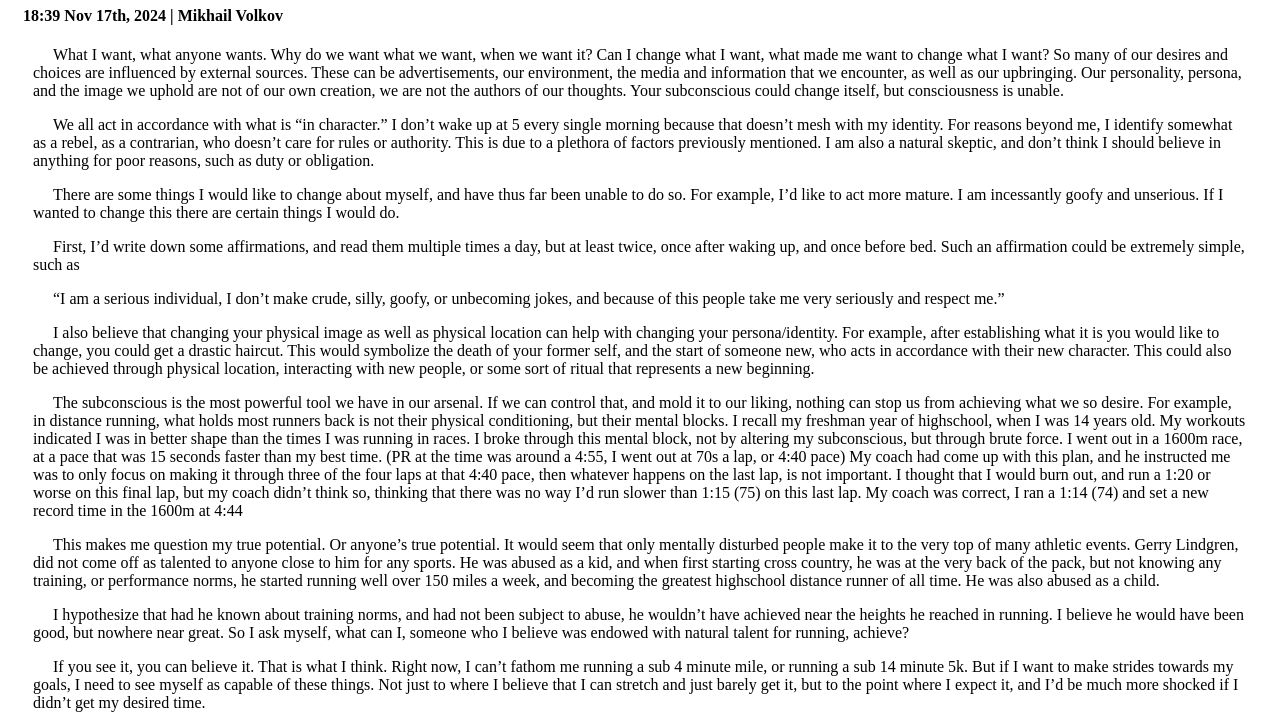
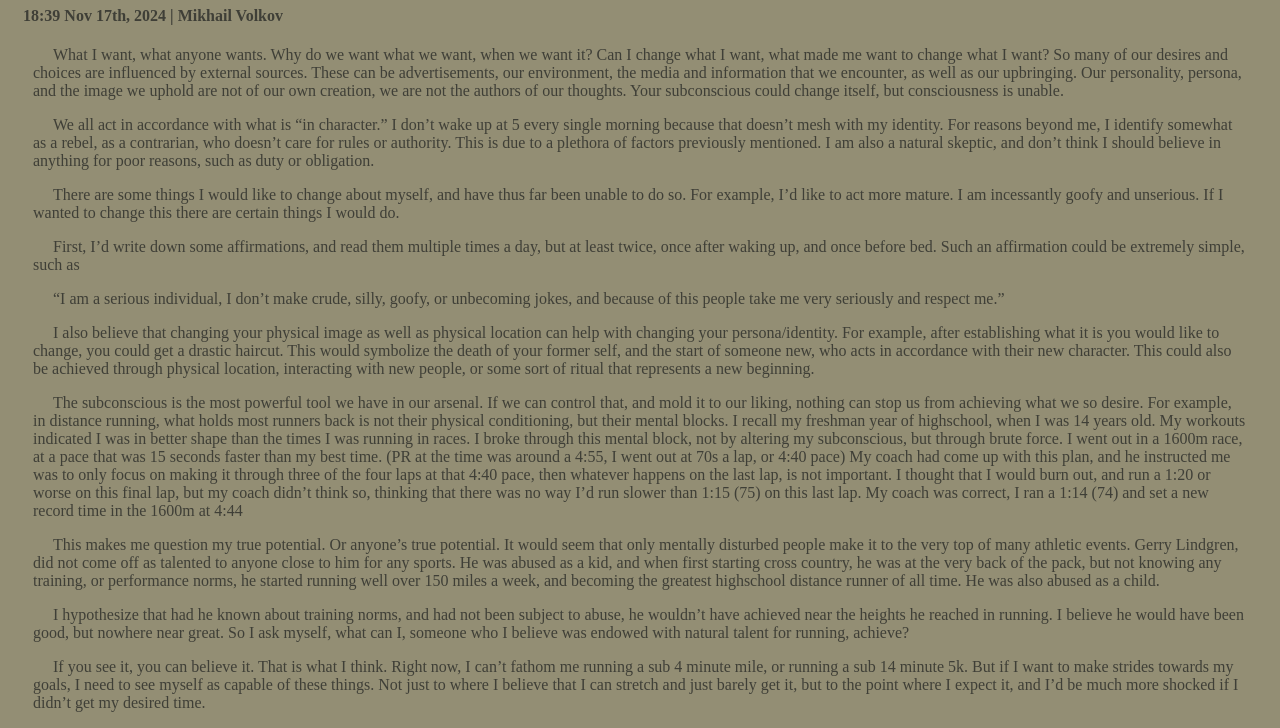
Before and after one commit to mikhailvolkov2002/website, a plain HTML site: page pages/blog/alteringsub.html in a window 1280 px wide. Shown: the part 73-801 px from the top of the page. Drawn offline with Linux system fonts and the light colour scheme.

Commit message:
add css for index and color scheme for all pages

```diff
--- a/pages/blog/styles.css
+++ b/pages/blog/styles.css
@@ -2,10 +2,22 @@
 p {
     text-indent: 20px; /* Adjust the value to control the indentation size */
     padding: 0px 25px 0px 25px;
+/*    color: #938E74; */
+    color: #3F3F37;
   }
 h1 {
     text-align: center;
+    /* color: #D6D6B1; */
+    color: #3F3F37;
+}
+h4 {
+    /* color: #D6D6B1; */
+    color: #3F3F37;
 }
 .metadata {
     padding-left: 15px;
 }
+body {
+    background-color: #938E74;
+
+}
--- /dev/null
+++ b/styles.css
@@ -0,0 +1,7 @@
+body {
+    background-color: #3F3F37;
+}
+a {
+    color: #D6D6B1;
+    text-decoration: none;
+}
```
Also changed, not shown: index.html (+1 -0 lines), pages/articles.html (+1 -0 lines).
